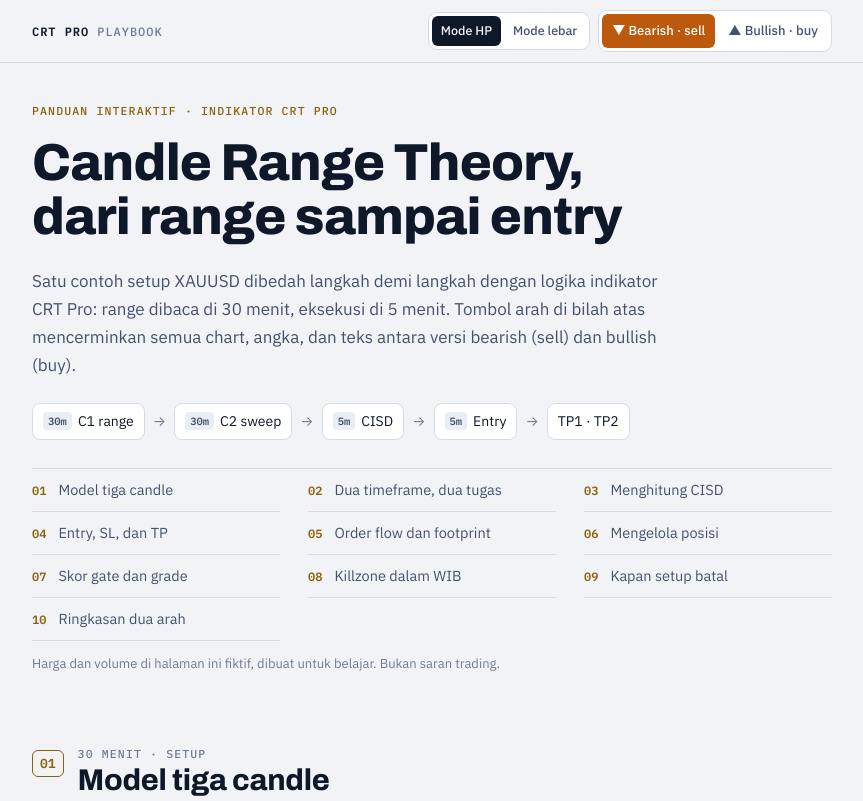
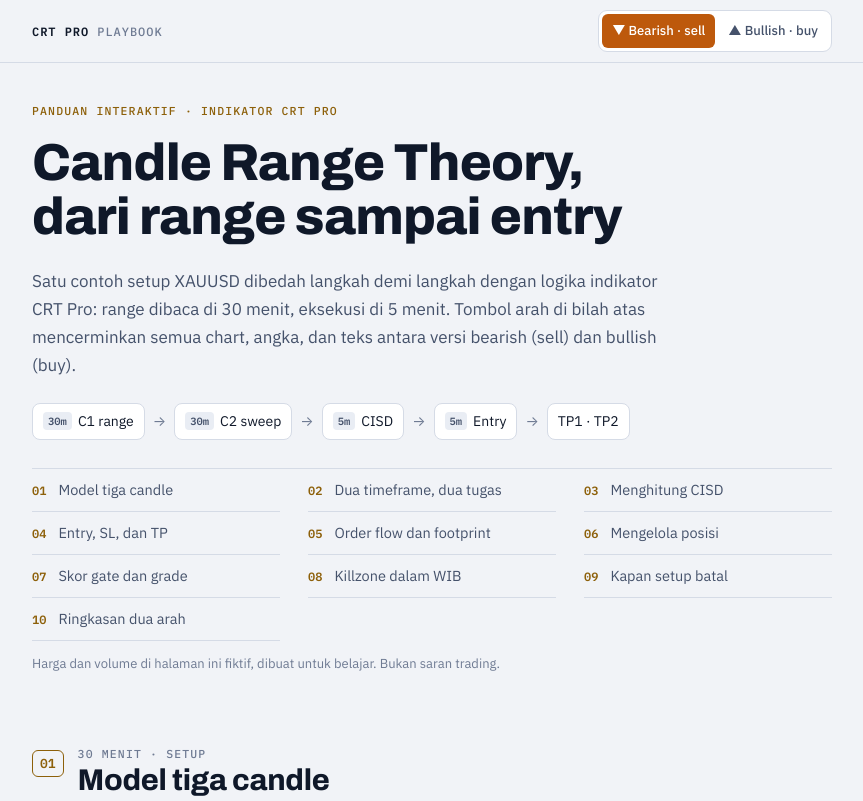
Before and after one commit to PangFive/crt, a plain HTML site: page index.html in a window 1280 px wide. Shown: the top 801 px of the page, without its empty margins (208-1071 px from the left). Drawn offline with Linux system fonts and the light colour scheme.

Commit message:
Add files via upload

```diff
--- a/index.html
+++ b/index.html
@@ -63,8 +63,6 @@ h3{font-family:var(--f-display);font-weight:700;font-stretch:105%;font-size:16px
 .tf{font:600 11px/1 var(--f-mono);padding:4px 6px;border-radius:5px;background:var(--ink);color:var(--bg)}
 .fig{padding:12px 12px 4px;min-height:120px}
 .fig svg{display:block;max-width:100%;height:auto;margin-inline:auto}
-.bar-ctl{display:flex;flex-wrap:wrap;gap:8px;align-items:center}
-@media (max-width:600px){.viewseg{display:none}}
 .cap{padding:6px 14px 14px;color:var(--ink-2);font-size:14.5px;margin:0}
 .cap b{color:var(--ink)}
 .seg{display:inline-flex;flex-wrap:wrap;gap:3px;padding:3px;border:1px solid var(--line);border-radius:9px;background:var(--panel)}
@@ -234,15 +232,9 @@ footer{max-width:800px;margin:64px auto 0;padding-top:16px;border-top:1px solid
 <header class="bar">
   <div class="bar-in">
     <span class="brand"><b>CRT Pro</b> Playbook</span>
-    <div class="bar-ctl">
-      <div class="seg sm viewseg" role="group" aria-label="Ukuran chart">
-        <button data-k="view" data-v="hp">Mode HP</button>
-        <button data-k="view" data-v="lebar">Mode lebar</button>
-      </div>
-      <div class="seg dirseg" role="group" aria-label="Arah setup">
-        <button data-k="dir" data-v="-1">▼ Bearish · sell</button>
-        <button data-k="dir" data-v="1">▲ Bullish · buy</button>
-      </div>
+    <div class="seg dirseg" role="group" aria-label="Arah setup">
+      <button data-k="dir" data-v="-1">▼ Bearish · sell</button>
+      <button data-k="dir" data-v="1">▲ Bullish · buy</button>
     </div>
   </div>
 </header>
@@ -530,7 +522,7 @@ const SA=[...C1,...A2,...A3],SB=[...C1,...B2,...B3];
 
 let actualDst=1;
 try{const z=new Intl.DateTimeFormat('en-US',{timeZone:'America/New_York',timeZoneName:'short'}).formatToParts(new Date()).find(x=>x.type==='timeZoneName');actualDst=z&&/EST/.test(z.value)?0:1;}catch(e){}
-const S={view:(()=>{try{return localStorage.getItem('crt-view')||'hp';}catch(e){return 'hp';}})(),dir:-1,model:2,zoom:1,cstep:8,entry:'market',buf:1,of:'A',ofn:18,path:'tp2',part:50,be:1,g_bias:'searah',g_loc:'gagal',g_kz:'gagal',g_of:'lolos',g_smt:'lolos',minsc:2,dst:actualDst,fail:'breakout'};
+const S={dir:-1,model:2,zoom:1,cstep:8,entry:'market',buf:1,of:'A',ofn:18,path:'tp2',part:50,be:1,g_bias:'searah',g_loc:'gagal',g_kz:'gagal',g_of:'lolos',g_smt:'lolos',minsc:2,dst:actualDst,fail:'breakout'};
 
 const P=p=>S.dir===-1?p:MIR-p;
 const mc=c=>S.dir===-1?c:{t:c.t,o:MIR-c.o,c:MIR-c.c,h:MIR-c.l,l:MIR-c.h,b:c.s,s:c.b};
@@ -548,8 +540,8 @@ const Rc=(x,y,w,h,c)=>`<rect class="${c}" x="${n1(x)}" y="${n1(y)}" width="${n1(
 const Cir=(x,y,r,c)=>`<circle class="${c}" cx="${n1(x)}" cy="${n1(y)}" r="${r}"/>`;
 const cdl=(x,bw,c,Y,k)=>{const d=c.c>c.o?'up':c.c<c.o?'dn':'fl';const t=Y(Math.max(c.o,c.c)),b=Y(Math.min(c.o,c.c));return `<g class="cdl ${d} ${k||''}">${L(x,Y(c.h),x,Y(c.l),'wk')}${Rc(x-bw/2,t,bw,Math.max(1.6,b-t),'bd')}</g>`;};
 const SVG=(w,h,inner,aria,defs)=>`<svg viewBox="0 0 ${w} ${h}" width="${w}" height="${h}" role="img" aria-label="${aria}">${defs?'<defs>'+defs+'</defs>':''}${inner}</svg>`;
-const wOf=el=>{const full=Math.max(272,Math.floor(el.clientWidth-24));return S.view==='hp'?Math.min(full,440):full;};
-const isM=w=>S.view==='hp'||w<520;
+const wOf=el=>Math.max(272,Math.floor(el.clientWidth-24));
+const isM=w=>w<520;
 const lvName=base=>P(base)>=4170?'CRT H':'CRT L';
 const sgn=v=>(v>0?'+':v<0?'−':'')+Math.abs(Math.round(v)).toLocaleString('en-US');
 const num=v=>(v<0?'−':'')+Math.abs(Math.round(v)).toLocaleString('en-US');
@@ -945,7 +937,6 @@ document.addEventListener('click',e=>{
   const k=b.dataset.k,v=b.dataset.v;
   if(k==='minsc')S.minsc=Math.max(0,Math.min(5,S.minsc+(v==='inc'?1:-1)));
   else S[k]=(v!==''&&!isNaN(+v))?+v:v;
-  if(k==='view'){try{localStorage.setItem('crt-view',S.view);}catch(err){}}
   if(k==='of'){stopPlay('ofn');S.ofn=18;}
   renderAll();
 });
```
